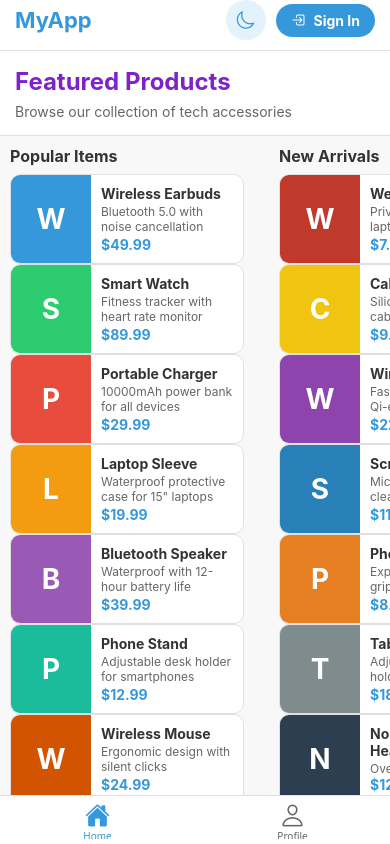
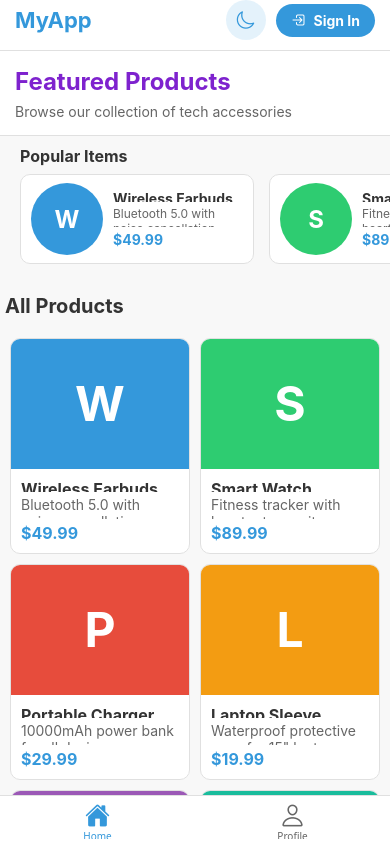
Before and after one commit to umernaseeralam/Simple-Login-App, a React Native app: screen /HomeTab in a window 390 px wide. Built offline with nearby package versions, Linux system fonts and the light colour scheme.

Commit message:
Added responsiveness, cleared up the cards. fixed issues.

```diff
--- a/app.json
+++ b/app.json
@@ -3,7 +3,7 @@
     "name": "Simple-Login-Web",
     "slug": "Simple-Login-Web",
     "version": "1.0.0",
-    "orientation": "portrait",
+    "orientation": "default",
     "icon": "./assets/icon.png",
     "userInterfaceStyle": "light",
     "newArchEnabled": true,
--- a/src/components/ProductGridCard.tsx
+++ b/src/components/ProductGridCard.tsx
@@ -4,14 +4,13 @@ import { useNavigation } from '@react-navigation/native';
 import { StackNavigationProp } from '@react-navigation/stack';
 import { RootStackParamList } from '../navigation/AppNavigator';
 
-// Define the item type
-export type Item = {
+export interface Item {
   id: number;
   title: string;
   description: string;
   color: string;
   price: string;
-};
+}
 
 interface ProductGridCardProps {
   item: Item;
@@ -27,69 +26,76 @@ interface ProductGridCardProps {
 
 const ProductGridCard: React.FC<ProductGridCardProps> = memo(({ item, width, colors }) => {
   const navigation = useNavigation<StackNavigationProp<RootStackParamList>>();
+  const cardHeight = width * 1.2; // Maintain aspect ratio
 
   return (
     <TouchableOpacity
-      key={item.id}
       style={[
-        styles.gridCard,
+        styles.card,
         {
-          width: width,
+          width,
+          height: cardHeight,
           backgroundColor: colors.card,
-          shadowColor: colors.text,
           borderColor: colors.border,
-        }
+        },
       ]}
       onPress={() => navigation.navigate('Chat', { item })}
     >
-      <View style={[styles.cardImage, { backgroundColor: item.color }]}>
-        <Text style={styles.cardImageText}>{item.title.charAt(0)}</Text>
+      <View
+        style={[
+          styles.imageContainer,
+          {
+            backgroundColor: item.color,
+            height: cardHeight * 0.6,
+          },
+        ]}
+      >
+        <Text style={styles.imageText}>{item.title.charAt(0)}</Text>
       </View>
-      <View style={styles.cardContent}>
-        <Text style={[styles.cardTitle, { color: colors.text }]}>{item.title}</Text>
-        <Text style={[styles.cardDescription, { color: colors.secondaryText }]} numberOfLines={2}>
+      <View style={styles.content}>
+        <Text style={[styles.title, { color: colors.text }]} numberOfLines={1}>
+          {item.title}
+        </Text>
+        <Text style={[styles.description, { color: colors.secondaryText }]} numberOfLines={2}>
           {item.description}
         </Text>
-        <Text style={[styles.cardPrice, { color: colors.primary }]}>{item.price}</Text>
+        <Text style={[styles.price, { color: colors.primary }]}>{item.price}</Text>
       </View>
     </TouchableOpacity>
   );
 });
 
 const styles = StyleSheet.create({
-  gridCard: {
+  card: {
+    margin: 5,
     borderRadius: 10,
+    borderWidth: 1,
     overflow: 'hidden',
-    shadowOffset: { width: 0, height: 2 },
-    shadowOpacity: 0.1,
-    shadowRadius: 4,
-    elevation: 3,
-    borderWidth: 1,
   },
-  cardImage: {
-    width: '100%',
-    height: 150,
+  imageContainer: {
     justifyContent: 'center',
     alignItems: 'center',
   },
-  cardContent: {
+  imageText: {
+    fontSize: 48,
+    color: '#ffffff',
+    fontWeight: 'bold',
+  },
+  content: {
     padding: 10,
+    flex: 1,
+    justifyContent: 'space-between',
   },
-  cardImageText: {
-    fontSize: 36,
-    fontWeight: 'bold',
-    color: '#ffffff',
-  },
-  cardTitle: {
+  title: {
     fontSize: 16,
     fontWeight: 'bold',
-    marginBottom: 5,
+    marginBottom: 4,
   },
-  cardDescription: {
+  description: {
     fontSize: 14,
-    marginBottom: 5,
+    marginBottom: 4,
   },
-  cardPrice: {
+  price: {
     fontSize: 16,
     fontWeight: 'bold',
   },
--- a/src/components/ProductHorizontalCard.tsx
+++ b/src/components/ProductHorizontalCard.tsx
@@ -1,5 +1,5 @@
 import React, { memo } from 'react';
-import { View, Text, StyleSheet, TouchableOpacity, Dimensions } from 'react-native';
+import { View, Text, StyleSheet, TouchableOpacity } from 'react-native';
 import { useNavigation } from '@react-navigation/native';
 import { StackNavigationProp } from '@react-navigation/stack';
 import { RootStackParamList } from '../navigation/AppNavigator';
@@ -29,57 +29,54 @@ const ProductHorizontalCard: React.FC<ProductHorizontalCardProps> = memo(({
   colors
 }) => {
   const navigation = useNavigation<StackNavigationProp<RootStackParamList>>();
-  const imageWidth = isLandscape ? 100 : (isSmallPhonePortrait ? 80 : 120);
+  const imageSize = height * 0.8;
 
   return (
     <TouchableOpacity
-      key={item.id}
       style={[
-        styles.horizontalCard,
+        styles.card,
         {
-          width: width,
-          height: height,
+          width,
+          height,
           backgroundColor: colors.card,
-          shadowColor: colors.text,
           borderColor: colors.border,
         }
       ]}
       onPress={() => navigation.navigate('Chat', { item })}
     >
       <View style={[
-        styles.horizontalCardImage,
+        styles.imageContainer,
         {
           backgroundColor: item.color,
-          width: imageWidth
+          width: imageSize,
+          height: imageSize,
+          borderRadius: imageSize / 2,
         }
       ]}>
         <Text style={[
-          styles.cardImageText,
-          isSmallPhonePortrait && { fontSize: 28 }
+          styles.imageText,
+          isSmallPhonePortrait && { fontSize: 24 }
         ]}>
           {item.title.charAt(0)}
         </Text>
       </View>
-      <View style={styles.horizontalCardContent}>
+      <View style={styles.content}>
         <Text style={[
-          styles.cardTitle,
+          styles.title,
           { color: colors.text },
-          isSmallPhonePortrait && { fontSize: 14, marginBottom: 2 }
-        ]}>
+          isSmallPhonePortrait && { fontSize: 14 }
+        ]} numberOfLines={1}>
           {item.title}
         </Text>
-        <Text
-          style={[
-            styles.cardDescription,
-            { color: colors.secondaryText },
-            isSmallPhonePortrait && { fontSize: 12, marginBottom: 2 }
-          ]}
-          numberOfLines={isLandscape ? 1 : 2}
-        >
+        <Text style={[
+          styles.description,
+          { color: colors.secondaryText },
+          isSmallPhonePortrait && { fontSize: 12 }
+        ]} numberOfLines={isLandscape ? 1 : 2}>
           {item.description}
         </Text>
         <Text style={[
-          styles.cardPrice,
+          styles.price,
           { color: colors.primary },
           isSmallPhonePortrait && { fontSize: 14 }
         ]}>
@@ -91,42 +88,40 @@ const ProductHorizontalCard: React.FC<ProductHorizontalCardProps> = memo(({
 });
 
 const styles = StyleSheet.create({
-  horizontalCard: {
+  card: {
     flexDirection: 'row',
+    alignItems: 'center',
+    marginRight: 15,
     borderRadius: 10,
-    overflow: 'hidden',
-    shadowOffset: { width: 0, height: 2 },
-    shadowOpacity: 0.1,
-    shadowRadius: 4,
-    elevation: 3,
     borderWidth: 1,
-    marginRight: 15,
+    padding: 10,
   },
-  horizontalCardImage: {
-    height: '100%',
+  imageContainer: {
     justifyContent: 'center',
     alignItems: 'center',
+    marginRight: 10,
   },
-  horizontalCardContent: {
-    padding: 10,
-    flex: 1,
-    justifyContent: 'center',
-  },
-  cardImageText: {
-    fontSize: 36,
+  imageText: {
+    fontSize: 32,
     fontWeight: 'bold',
     color: '#ffffff',
   },
-  cardTitle: {
+  content: {
+    flex: 1,
+    justifyContent: 'space-between',
+    height: '100%',
+    paddingVertical: 5,
+  },
+  title: {
     fontSize: 16,
     fontWeight: 'bold',
-    marginBottom: 5,
+    marginBottom: 4,
   },
-  cardDescription: {
+  description: {
     fontSize: 14,
-    marginBottom: 5,
+    marginBottom: 4,
   },
-  cardPrice: {
+  price: {
     fontSize: 16,
     fontWeight: 'bold',
   },
--- a/src/screens/ChatScreen.tsx
+++ b/src/screens/ChatScreen.tsx
@@ -9,6 +9,7 @@ import {
   KeyboardAvoidingView,
   Platform,
   SafeAreaView,
+  useWindowDimensions,
 } from 'react-native';
 import { useNavigation, useRoute } from '@react-navigation/native';
 import { RouteProp } from '@react-navigation/native';
@@ -40,6 +41,8 @@ const ChatScreen: React.FC = () => {
     },
   ]);
   const flatListRef = useRef<FlatList>(null);
+  const { width, height } = useWindowDimensions();
+  const isLandscape = width > height;
 
   const sendMessage = () => {
     if (message.trim() === '') return;
@@ -124,7 +127,7 @@ const ChatScreen: React.FC = () => {
 
       <KeyboardAvoidingView
         behavior={Platform.OS === 'ios' ? 'padding' : undefined}
-        keyboardVerticalOffset={Platform.OS === 'ios' ? 90 : 0}
+        keyboardVerticalOffset={Platform.OS === 'ios' ? (isLandscape ? 45 : 90) : 0}
       >
         <View style={[styles.inputContainer, { backgroundColor: colors.card, borderTopColor: colors.border }]}>
           <TextInput
--- a/src/screens/HomeScreen.tsx
+++ b/src/screens/HomeScreen.tsx
@@ -74,40 +74,31 @@ const HomeScreen: React.FC = () => {
     if (isLandscapeMode) {
       // Landscape mode
       if (width >= 1024) {
-        // Large tablet landscape
         setNumColumns(4);
         setHorizontalItemWidth(width * 0.22);
       } else if (width >= 768) {
-        // Tablet landscape
         setNumColumns(3);
         setHorizontalItemWidth(width * 0.3);
       } else {
-        // Phone landscape
         setNumColumns(2);
         setHorizontalItemWidth(width * 0.4);
       }
     } else {
       // Portrait mode
       if (width >= 768) {
-        // Tablet portrait
         setNumColumns(2);
         setHorizontalItemWidth(width * 0.4);
       } else {
-        // Phone portrait
         setNumColumns(2);
-        // Make horizontal items smaller on phones to show more items
         setHorizontalItemWidth(width * 0.6);
       }
     }
   }, [windowDimensions.width, windowDimensions.height]);
 
   const renderGridItem = useCallback(({ item }: { item: Item }) => {
-    // Calculate item width based on dynamic columns
     const itemWidth = (windowDimensions.width - (numColumns + 1) * 10) / numColumns;
-
     return (
       <ProductGridCard
-        key={item.id}
         item={item}
         width={itemWidth}
         colors={colors}
@@ -116,13 +107,11 @@ const HomeScreen: React.FC = () => {
   }, [windowDimensions.width, numColumns, colors]);
 
   const renderHorizontalItem = useCallback(({ item }: { item: Item }) => {
-    // Determine if we're on a small phone screen in portrait mode
     const isSmallPhonePortrait = !isLandscape && windowDimensions.width < 768;
     const itemHeight = isLandscape ? 100 : (isSmallPhonePortrait ? 90 : 120);
 
     return (
       <ProductHorizontalCard
-        key={item.id}
         item={item}
         width={horizontalItemWidth}
         height={itemHeight}
@@ -133,12 +122,11 @@ const HomeScreen: React.FC = () => {
     );
   }, [isLandscape, windowDimensions.width, horizontalItemWidth, colors]);
 
-  const renderCategorySection = useCallback(({ item: category }: { item: { id: number, title: string, data: Item[] } }) => {
-    // Determine if we're on a small phone screen in portrait mode
+  const renderCategorySection = useCallback((category: { id: number, title: string, data: Item[] }) => {
     const isSmallPhonePortrait = !isLandscape && windowDimensions.width < 768;
 
     return (
-      <View key={category.id} style={[
+      <View style={[
         styles.categorySection,
         isLandscape && {
           width: windowDimensions.width >= 1024 ? '33%' : '50%',
@@ -160,7 +148,7 @@ const HomeScreen: React.FC = () => {
           horizontal
           data={category.data}
           renderItem={renderHorizontalItem}
-          keyExtractor={item => item.id.toString()}
+          keyExtractor={item => `horizontal-${category.id}-${item.id}`}
           showsHorizontalScrollIndicator={false}
           contentContainerStyle={[
             styles.horizontalScrollContent,
@@ -169,28 +157,25 @@ const HomeScreen: React.FC = () => {
           initialNumToRender={5}
           maxToRenderPerBatch={5}
           windowSize={5}
+          removeClippedSubviews={true}
+          getItemLayout={(data, index) => ({
+            length: horizontalItemWidth,
+            offset: horizontalItemWidth * index,
+            index,
+          })}
         />
       </View>
     );
-  }, [isLandscape, windowDimensions.width, colors, renderHorizontalItem]);
-
-  // Memoize grid data
-  const gridData = useMemo(() => {
-    const rows = [];
-    for (let i = 0; i < itemsData.length; i += numColumns) {
-      rows.push(itemsData.slice(i, i + numColumns));
-    }
-    return rows;
-  }, [numColumns]);
+  }, [isLandscape, windowDimensions.width, colors, renderHorizontalItem, horizontalItemWidth]);
 
   return (
     <View style={[styles.container, { backgroundColor: colors.background }]}>
       <Header />
 
-      <FlatList
-        data={[{ key: 'content' }]}
-        renderItem={() => (
-          <>
+      <ScrollView
+        showsVerticalScrollIndicator={false}
+        contentContainerStyle={styles.scrollContainer}
+      >
         <View style={[styles.titleContainer, { backgroundColor: colors.card, borderBottomColor: colors.border }]}>
           <Text className='text-2xl font-bold text-purple-700'>Featured Products</Text>
           <Text style={[styles.pageSubtitle, { color: colors.secondaryText }]}>
@@ -203,38 +188,42 @@ const HomeScreen: React.FC = () => {
           styles.horizontalSection,
           isLandscape ? styles.horizontalSectionLandscape : styles.horizontalSectionPortrait
         ]}>
-              <FlatList
-                data={categories}
-                renderItem={renderCategorySection}
-                keyExtractor={item => item.id.toString()}
-                horizontal={!isLandscape}
-                numColumns={isLandscape ? (windowDimensions.width >= 1024 ? 3 : 2) : 1}
-                initialNumToRender={3}
-                maxToRenderPerBatch={3}
-                windowSize={3}
-              />
+          {isLandscape ? (
+            <View style={styles.categoriesGrid}>
+              {categories.map(category => renderCategorySection(category))}
+            </View>
+          ) : (
+            <ScrollView
+              horizontal
+              showsHorizontalScrollIndicator={false}
+              contentContainerStyle={styles.categoriesContainer}
+            >
+              {categories.map(category => renderCategorySection(category))}
+            </ScrollView>
+          )}
         </View>
 
-            {/* Grid layout for all products - dynamic columns */}
-            <View style={styles.gridSection}>
+        {/* Grid layout for all products */}
         <Text style={[styles.sectionTitle, { color: colors.text }]}>All Products</Text>
         <View style={styles.gridContainer}>
           <FlatList
             data={itemsData}
             renderItem={renderGridItem}
-                  keyExtractor={item => item.id.toString()}
+            keyExtractor={item => `product-${item.id}`}
             numColumns={numColumns}
+            key={`grid-${numColumns}`}
+            scrollEnabled={false}
             initialNumToRender={8}
             maxToRenderPerBatch={4}
             windowSize={5}
-                  key={numColumns.toString()} // Force remount when columns change
+            getItemLayout={(data, index) => ({
+              length: windowDimensions.width / numColumns,
+              offset: (windowDimensions.width / numColumns) * Math.floor(index / numColumns),
+              index,
+            })}
           />
         </View>
-            </View>
-          </>
-        )}
-        showsVerticalScrollIndicator={false}
-      />
+      </ScrollView>
     </View>
   );
 };
@@ -244,7 +233,7 @@ const styles = StyleSheet.create({
     flex: 1,
   },
   scrollContainer: {
-    flex: 1,
+    flexGrow: 1,
   },
   titleContainer: {
     padding: 15,
@@ -262,13 +251,18 @@ const styles = StyleSheet.create({
     paddingBottom: 10,
   },
   horizontalSectionLandscape: {
-    flexDirection: 'row',
-    flexWrap: 'wrap',
-    justifyContent: 'flex-start',
-    paddingHorizontal: 10,
+    flexDirection: 'column',
   },
   horizontalSectionPortrait: {
     paddingHorizontal: 0,
+  },
+  categoriesGrid: {
+    flexDirection: 'row',
+    flexWrap: 'wrap',
+    padding: 10,
+  },
+  categoriesContainer: {
+    paddingHorizontal: 10,
   },
   gridSection: {
     padding: 1,
@@ -281,10 +275,6 @@ const styles = StyleSheet.create({
   },
   gridContainer: {
     padding: 5,
-  },
-  gridRow: {
-    flexDirection: 'row',
-    marginBottom: 10,
   },
   categorySection: {
     marginVertical: 15,
--- a/src/screens/LoginScreen.tsx
+++ b/src/screens/LoginScreen.tsx
@@ -1,5 +1,5 @@
 import React, { useState } from 'react';
-import { View, Text, StyleSheet, TextInput, TouchableOpacity, KeyboardAvoidingView, Platform, ScrollView, Alert } from 'react-native';
+import { View, Text, StyleSheet, TextInput, TouchableOpacity, KeyboardAvoidingView, Platform, ScrollView, Alert, useWindowDimensions } from 'react-native';
 import { useNavigation, CommonActions } from '@react-navigation/native';
 import { StackNavigationProp } from '@react-navigation/stack';
 import { useAuth } from '../context/AuthContext';
@@ -28,6 +28,8 @@ const LoginScreen: React.FC = () => {
   const navigation = useNavigation<StackNavigationProp<any>>();
   const { login } = useAuth();
   const { colors } = useTheme();
+  const { width, height } = useWindowDimensions();
+  const isLandscape = width > height;
 
   const validateEmail = (email: string) => {
     const emailRegex = /^[^\s@]+@[^\s@]+\.[^\s@]+$/;
@@ -86,7 +88,7 @@ const LoginScreen: React.FC = () => {
     <KeyboardAvoidingView
       style={[styles.container, { backgroundColor: colors.background }]}
       behavior={Platform.OS === 'ios' ? 'padding' : undefined}
-      keyboardVerticalOffset={Platform.OS === 'ios' ? 64 : 0}
+      keyboardVerticalOffset={Platform.OS === 'ios' ? (isLandscape ? 30 : 64) : 0}
     >
       <ScrollView contentContainerStyle={styles.scrollContainer}>
         <View style={styles.logoContainer}>
--- a/src/screens/SignUpScreen.tsx
+++ b/src/screens/SignUpScreen.tsx
@@ -1,5 +1,5 @@
 import React, { useState } from 'react';
-import { View, Text, StyleSheet, TextInput, TouchableOpacity, KeyboardAvoidingView, Platform, ScrollView, Alert } from 'react-native';
+import { View, Text, StyleSheet, TextInput, TouchableOpacity, KeyboardAvoidingView, Platform, ScrollView, Alert, useWindowDimensions } from 'react-native';
 import { useNavigation, CommonActions } from '@react-navigation/native';
 import { StackNavigationProp } from '@react-navigation/stack';
 import { useAuth } from '../context/AuthContext';
@@ -19,6 +19,8 @@ type RootStackParamList = {
 };
 
 const SignUpScreen: React.FC = () => {
+  const { width, height } = useWindowDimensions();
+  const isLandscape = width > height;
   const [name, setName] = useState('');
   const [email, setEmail] = useState('');
   const [password, setPassword] = useState('');
@@ -114,7 +116,7 @@ const SignUpScreen: React.FC = () => {
     <KeyboardAvoidingView
       style={[styles.container, { backgroundColor: colors.background }]}
       behavior={Platform.OS === 'ios' ? 'padding' : undefined}
-      keyboardVerticalOffset={Platform.OS === 'ios' ? 64 : 0}
+      keyboardVerticalOffset={Platform.OS === 'ios' ? (isLandscape ? 30 : 64) : 0}
     >
       <ScrollView contentContainerStyle={styles.scrollContainer}>
         <View style={styles.logoContainer}>
```
Lines whose indentation alone changed are shown as unchanged.
